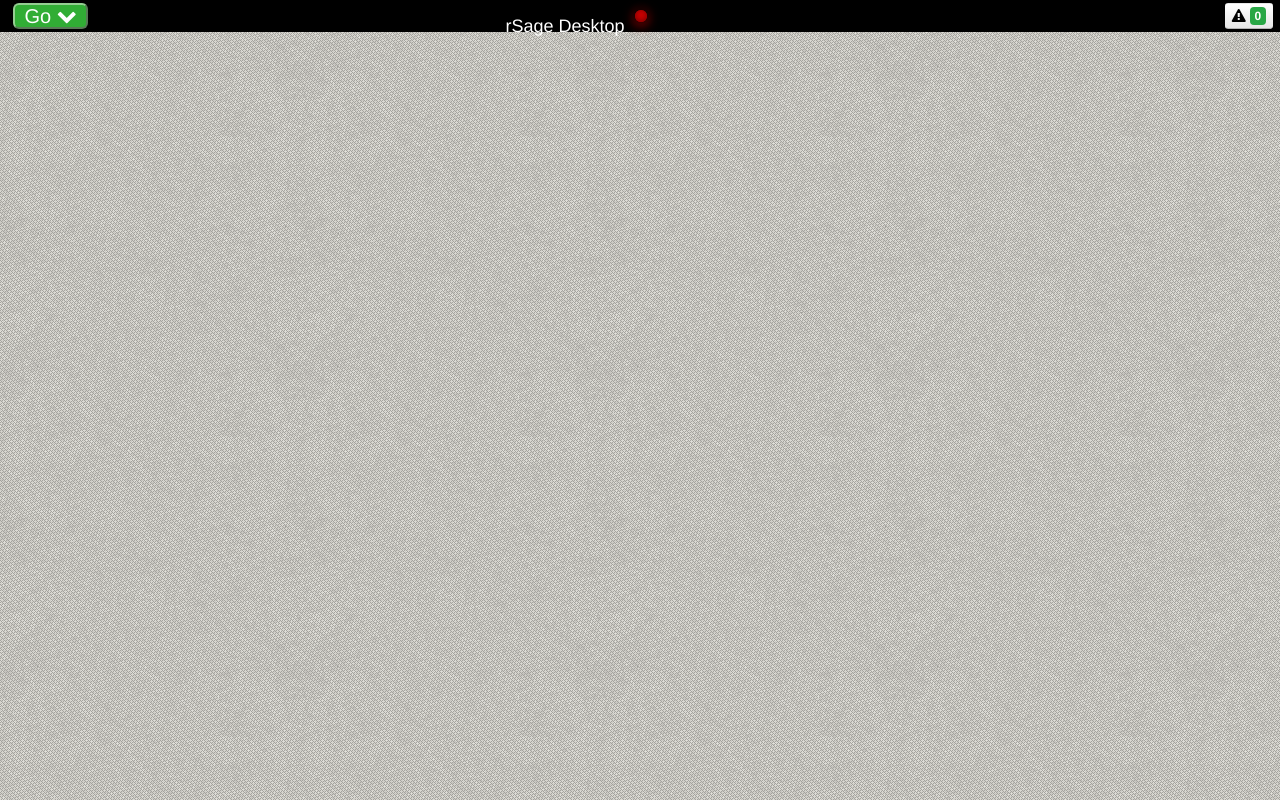
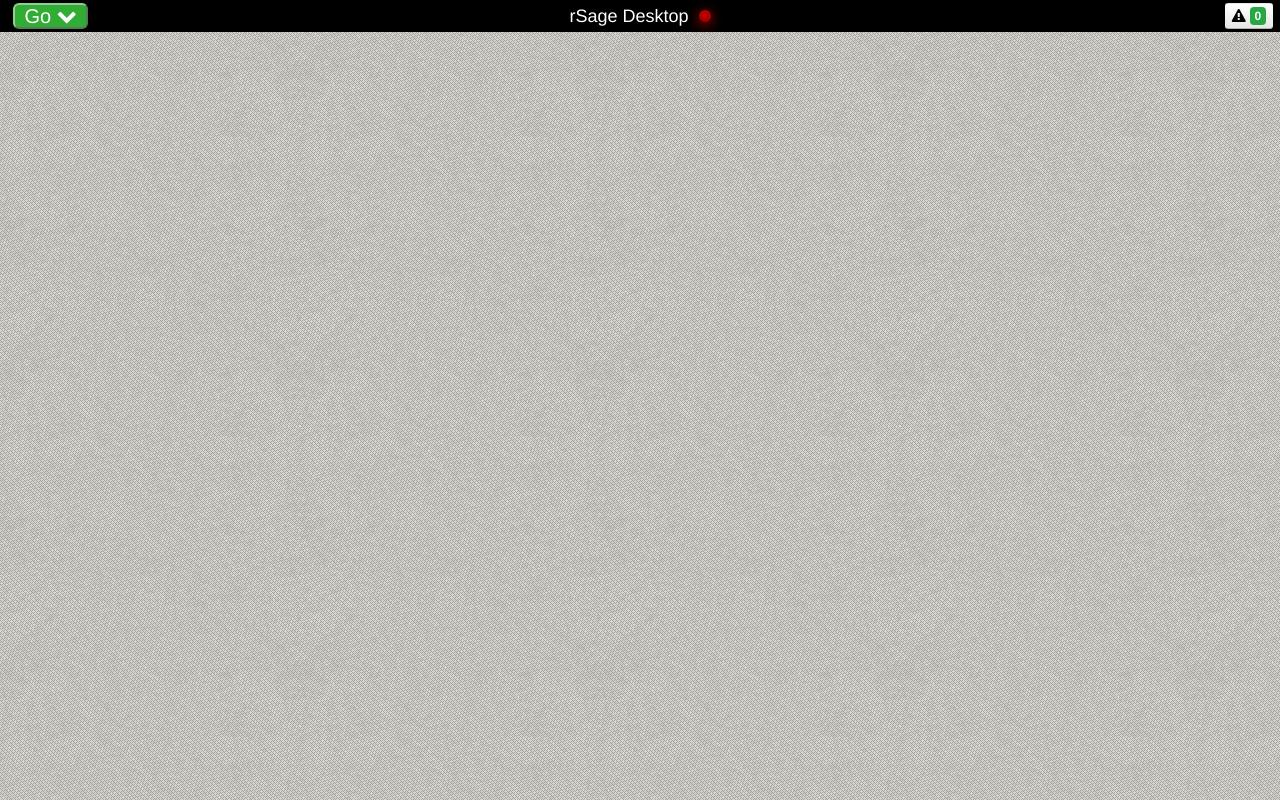
Before and after one commit to adhdtech/DRP, a website: page DRPServices/webroot/client.html in a window 1280 px wide. Drawn offline with Linux system fonts and the light colour scheme.

Commit message:
Adjusted top banner CSS

```diff
--- a/DRPServices/webroot/assets/rsage-vdm/css/vdm.css
+++ b/DRPServices/webroot/assets/rsage-vdm/css/vdm.css
@@ -867,7 +867,6 @@ ul.vdm-CollapseTree li ul li:before {
 }
 
 .vdmTopBar .led {
-    margin: 10px 10% 10px auto;
     width: 12px;
     height: 12px;
     border-radius: 50%;
```
